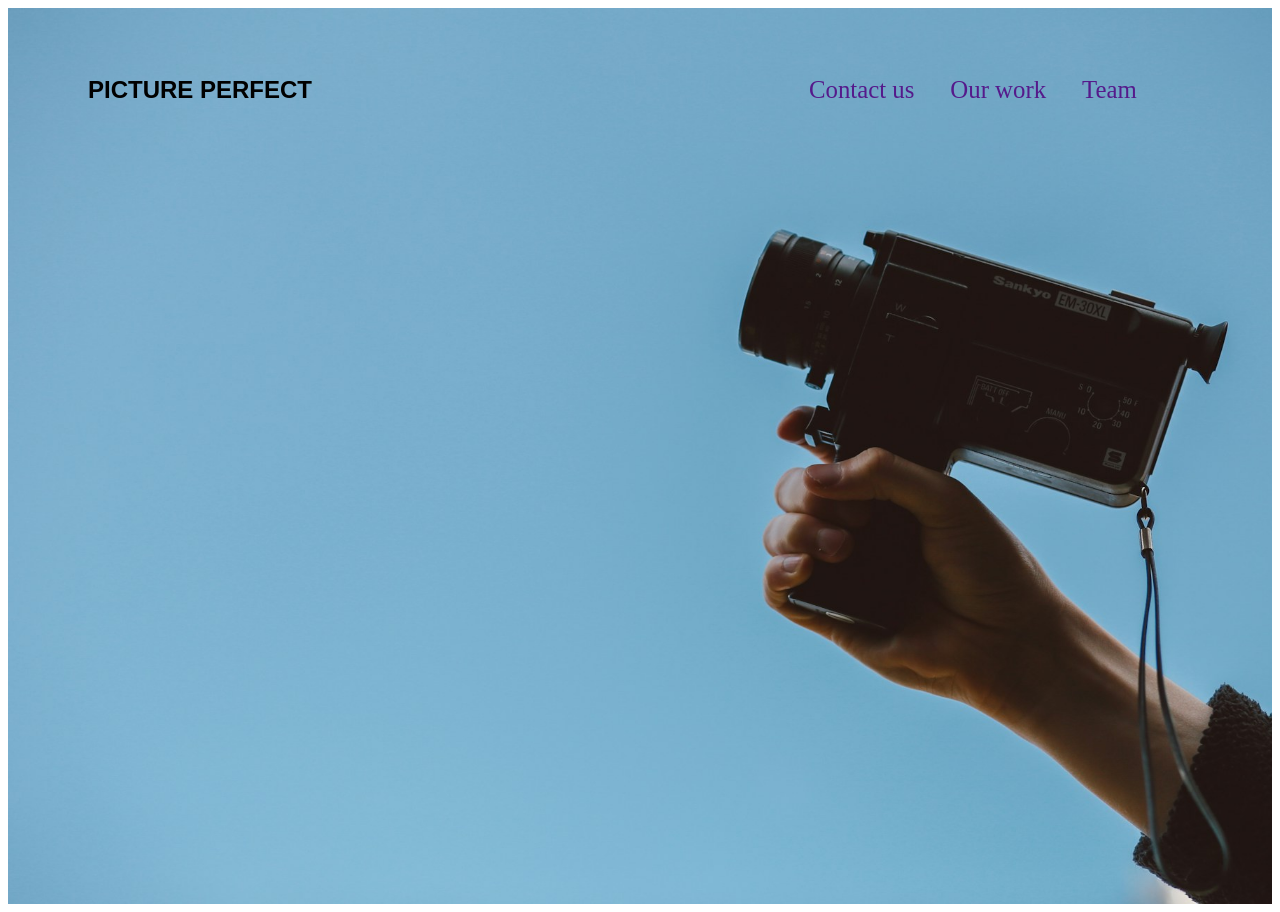
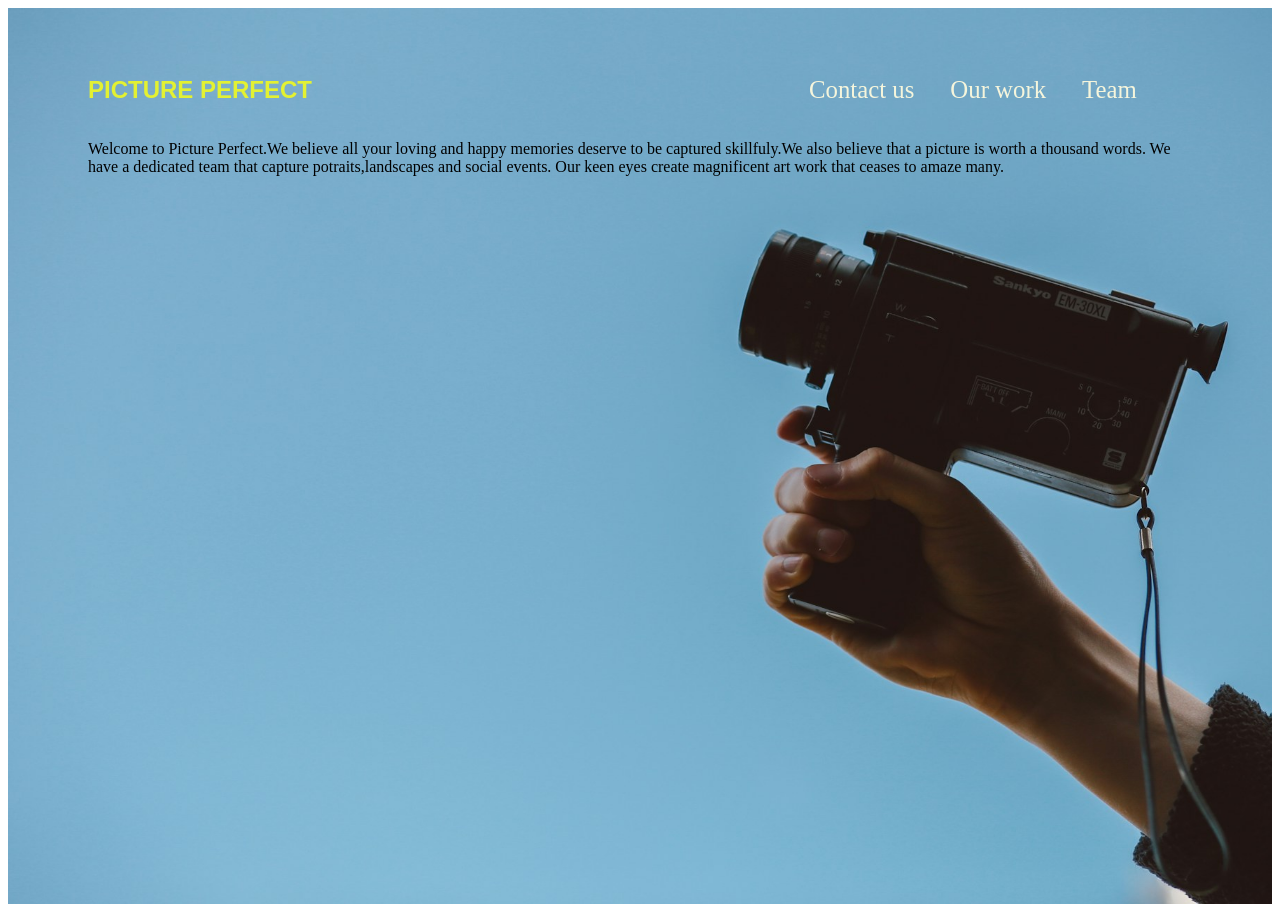
Before and after one commit to LeslieKogi/Photography, a plain HTML site: page index.html in a window 1280 px wide. Drawn offline with Linux system fonts and the light colour scheme.

Commit message:
hoover colour and paragraph

```diff
--- a/index.html
+++ b/index.html
@@ -20,6 +20,12 @@
              <li> <a href="">Team</a></li>
         </ul>
         </nav>
+        <p>
+            Welcome to Picture Perfect.We believe all your loving and happy memories
+            deserve to be captured skillfuly.We also believe that a picture is worth a thousand words.
+            We have a dedicated team that capture potraits,landscapes and social events. Our keen eyes create magnificent
+            art work that ceases to amaze many.
+        </p>
        </header>
     </body>
 </html>
--- a/style.css
+++ b/style.css
@@ -11,6 +11,8 @@ header {
 header h1{
     font-family: Arial, Helvetica, sans-serif;
     font-weight: 5000;
+    color: rgba(230, 243, 45, 0.973);
+
 }
 nav{
     display:flex;
@@ -29,3 +31,13 @@ nav ul li{
     margin-left: 2rem;
     font-size: 155%;
 }
+header p {
+    border:black
+}
+nav ul li a {
+    color: beige;
+
+}
+nav ul li a:hover {
+    color: aquamarine;
+}
```
